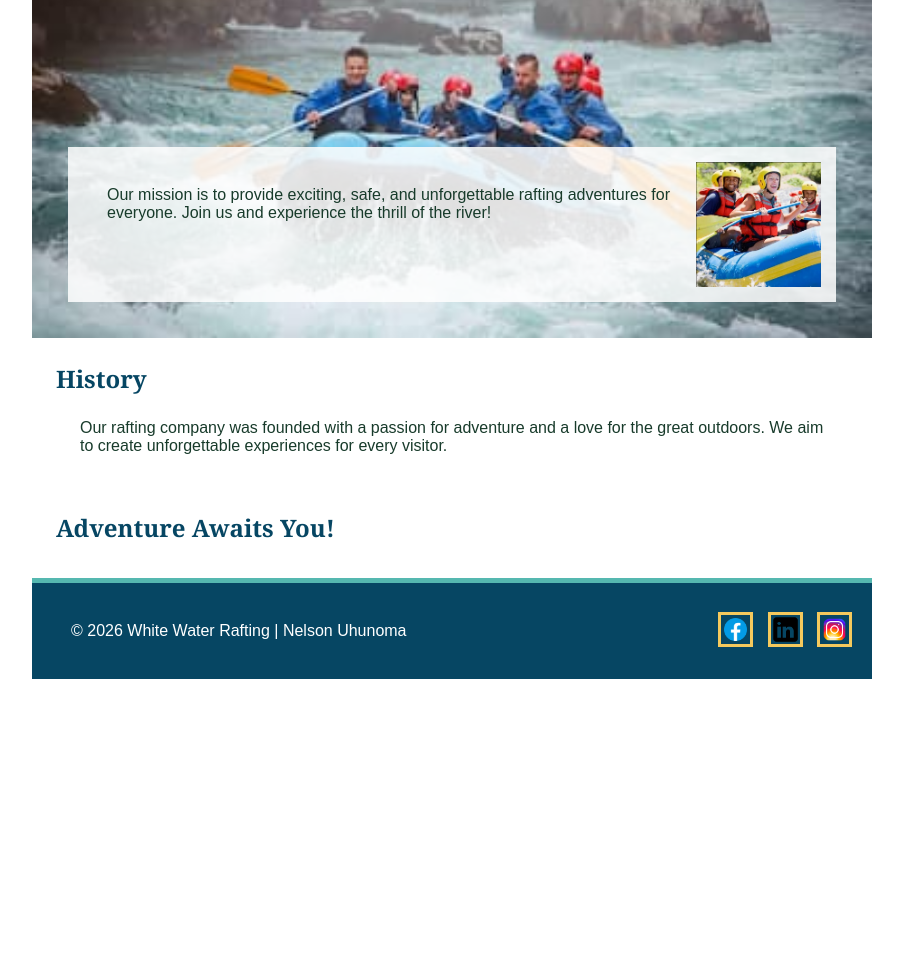
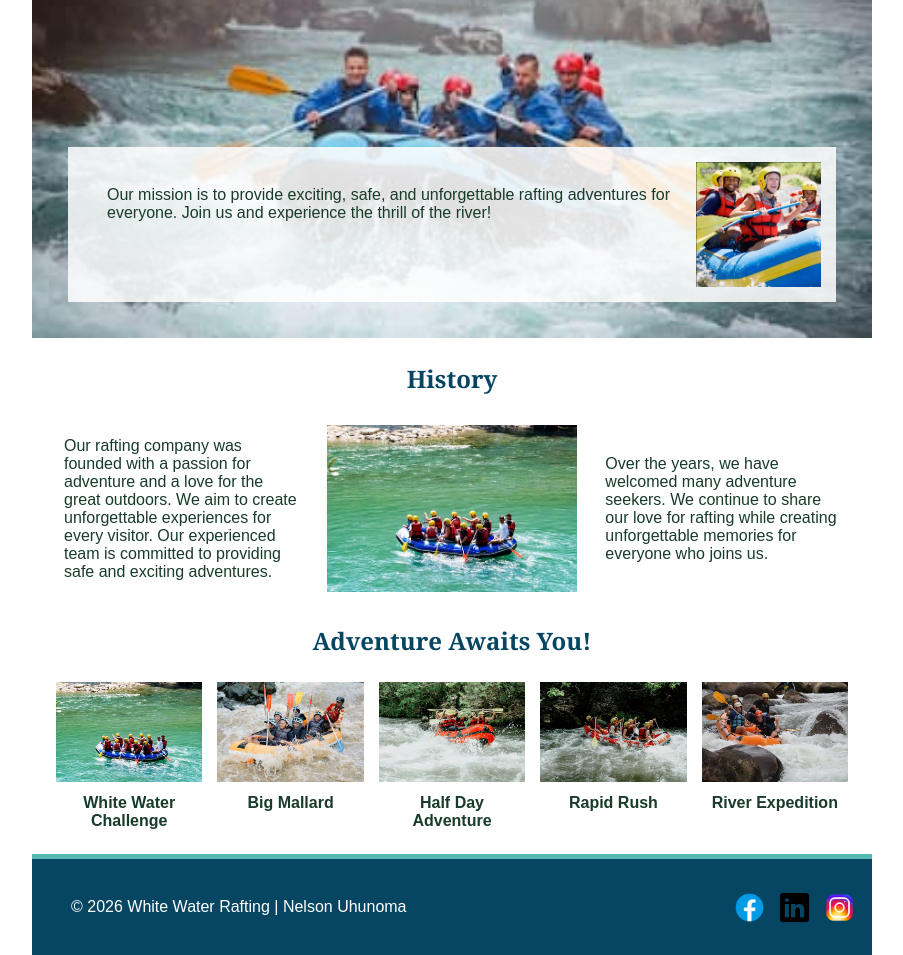
Before and after one commit to nelsonuhunoma528-glitch/wdd130, a plain HTML site: page wwr/about.html in a window 1280 px wide. Shown: the part 241-1196 px from the top of the page, without its empty margins (188-1091 px from the left). Before the commit the page ends 920 px from the top, so only its background shows below. Drawn offline with Linux system fonts and the light colour scheme.

Commit message:
week04-about-us-page

```diff
--- a/wwr/about.html
+++ b/wwr/about.html
@@ -36,14 +36,45 @@
             </article>
         </div>
 
-        <section>
-            <h2>History</h2>
-            <p>Our rafting company was founded with a passion for adventure and a love for the great outdoors. We aim to create unforgettable experiences for every visitor.</p>
-        </section>
+<section class="history">
+    <h2>History</h2>
 
-        <section>
-            <h2>Adventure Awaits You!</h2>
-        </section>
+    <p>Our rafting company was founded with a passion for adventure and a love for the great outdoors. We aim to create unforgettable experiences for every visitor. Our experienced team is committed to providing safe and exciting adventures.</p>
+
+    <img src="images/rafting1.jpg" alt="Our rafting team enjoying the river">
+
+    <p>Over the years, we have welcomed many adventure seekers. We continue to share our love for rafting while creating unforgettable memories for everyone who joins us.</p>
+</section>
+
+<section class="adventures">
+    <h2>Adventure Awaits You!</h2>
+
+    <figure>
+        <img src="images/rafting1.jpg" alt="Rafting team on the river">
+        <figcaption>White Water Challenge</figcaption>
+    </figure>
+
+    <figure>
+        <img src="images/rafting2.jpg" alt="Raft navigating white water">
+        <figcaption>Big Mallard</figcaption>
+    </figure>
+
+    <figure>
+        <img src="images/rafting3.jpg" alt="Team enjoying a rafting adventure">
+        <figcaption>Half Day Adventure</figcaption>
+    </figure>
+
+    <figure>
+        <img src="images/rafting4.jpg" alt="Rafting through river rapids">
+        <figcaption>Rapid Rush</figcaption>
+    </figure>
+
+    <figure>
+        <img src="images/rafting5.jpg" alt="Rafting team navigating rapids">
+        <figcaption>River Expedition</figcaption>
+    </figure>
+</section>
+
     </main>
     <footer>
         <p>&copy; 2026 White Water Rafting | Nelson Uhunoma</p>
--- a/wwr/styles/rafting.css
+++ b/wwr/styles/rafting.css
@@ -30,8 +30,8 @@ h1, h2 {
 }
 
 header {
-    display: flex;
-    justify-content: space-between;
+    display: grid;
+    grid-template-columns: 1fr 2fr;
     align-items: center;
     background-color: var(--primary-color);
     padding: 15px;
@@ -39,10 +39,17 @@ header {
 
 header img {
     width: 100px;
+    height: auto;
+}
+
+header nav {
+    justify-self: end;
 }
 
 nav ul {
     display: flex;
+    justify-content: space-around;
+    align-items: center;
     list-style: none;
     gap: 25px;
 }
@@ -107,12 +114,76 @@ footer {
     align-items: center;
     padding: 15px;
 }
+
+
+/* Social Media Footer */
+.socialmedia {
+    display: flex;
+    align-items: center;
+    justify-content: flex-end;
+    gap: 10px;
+}
+
 .socialmedia a {
     text-decoration: none;
 }
 
 .socialmedia img {
+    display: block;
     width: 35px;
-    margin: 5px;
-    border: 3px solid var(--accent2-color);
+    height: 35px;
+    object-fit: contain;
+    margin: 0;
+    border: none;
 }
+
+
+.history {
+    display: grid;
+    grid-template-columns: 1fr 1fr 1fr;
+    align-items: center;
+    gap: 20px;
+}
+
+.history h2 {
+    grid-column: 1 / 4;
+    text-align: center;
+}
+
+.history p {
+    margin: 0;
+    padding: 8px;
+}
+
+.history img {
+    width: 100%;
+    height: auto;
+}
+
+
+.adventures {
+    display: grid;
+    grid-template-columns: repeat(5, 1fr);
+    gap: 15px;
+    text-align: center;
+}
+
+.adventures h2 {
+    grid-column: 1 / 6;
+    text-align: center;
+}
+
+.adventures figure {
+    margin: 0;
+}
+
+.adventures img {
+    width: 100%;
+    height: 100px;
+    object-fit: cover;
+}
+
+.adventures figcaption {
+    margin-top: 8px;
+    font-weight: bold;
+}
```
Also changed, not shown: wwr/images/rafting1.jpg (added), wwr/images/rafting2.jpg (added), wwr/images/rafting3.jpg (added), wwr/images/rafting4.jpg (added), wwr/images/rafting5.jpg (added).
